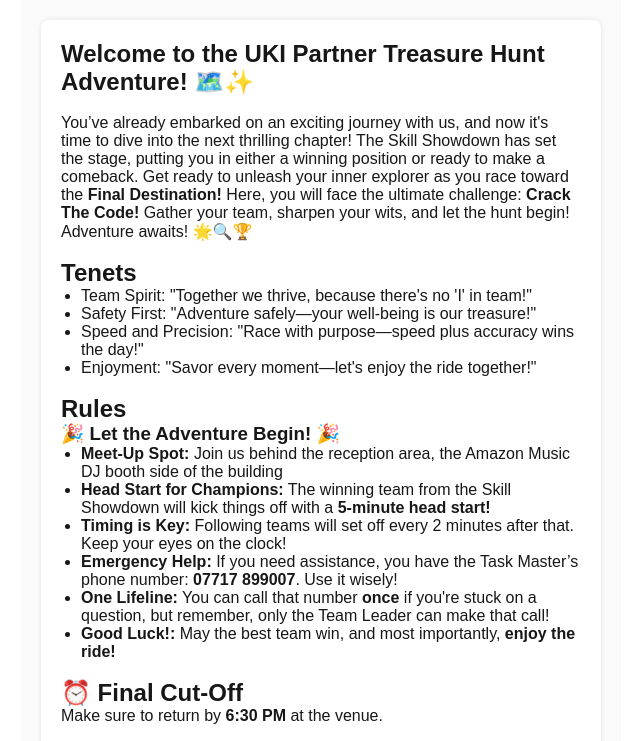
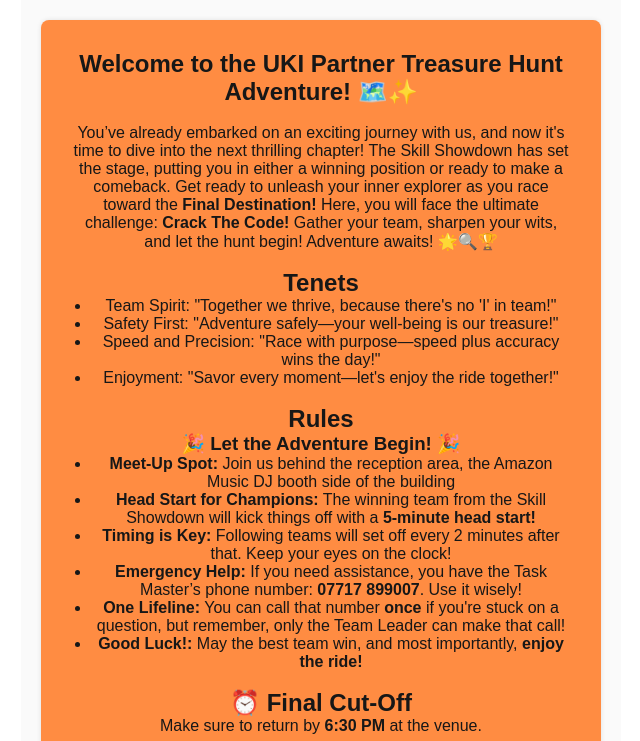
Before and after one commit to frmuller41182/treasurehuntexample, a Next.js app: page / in a window 1280 px wide. Shown: the top 741 px of the page, without its empty margins (319-959 px from the left). Built offline with nearby package versions, Linux system fonts and the light colour scheme.

Commit message:
Update page.jsx

```diff
--- a/app/page.jsx
+++ b/app/page.jsx
@@ -126,7 +126,7 @@ export default function Home() {
       </Head>
 
       <main className="main">
-        <section className="section">
+        <section className="section intro">
           <h1>Welcome to the UKI Partner Treasure Hunt Adventure! 🗺️✨</h1>
           <br></br>
           <p>
```
